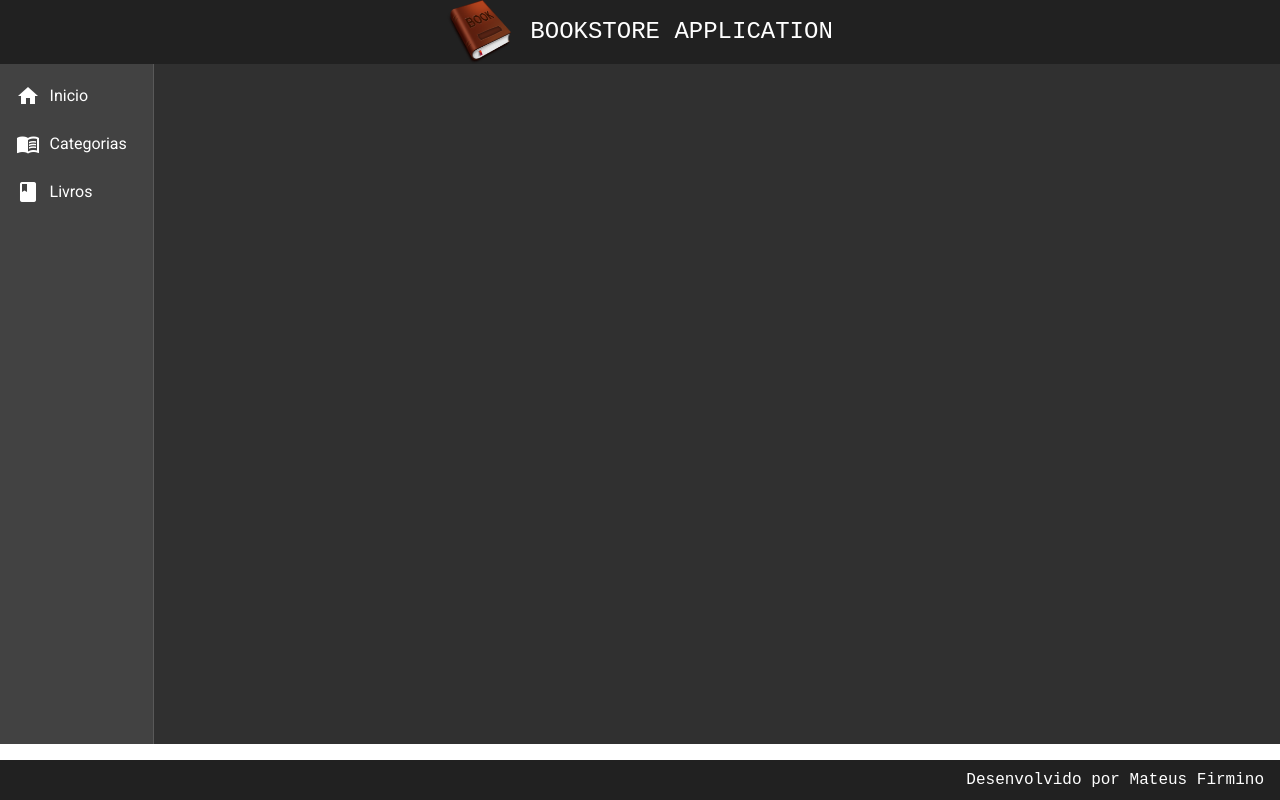
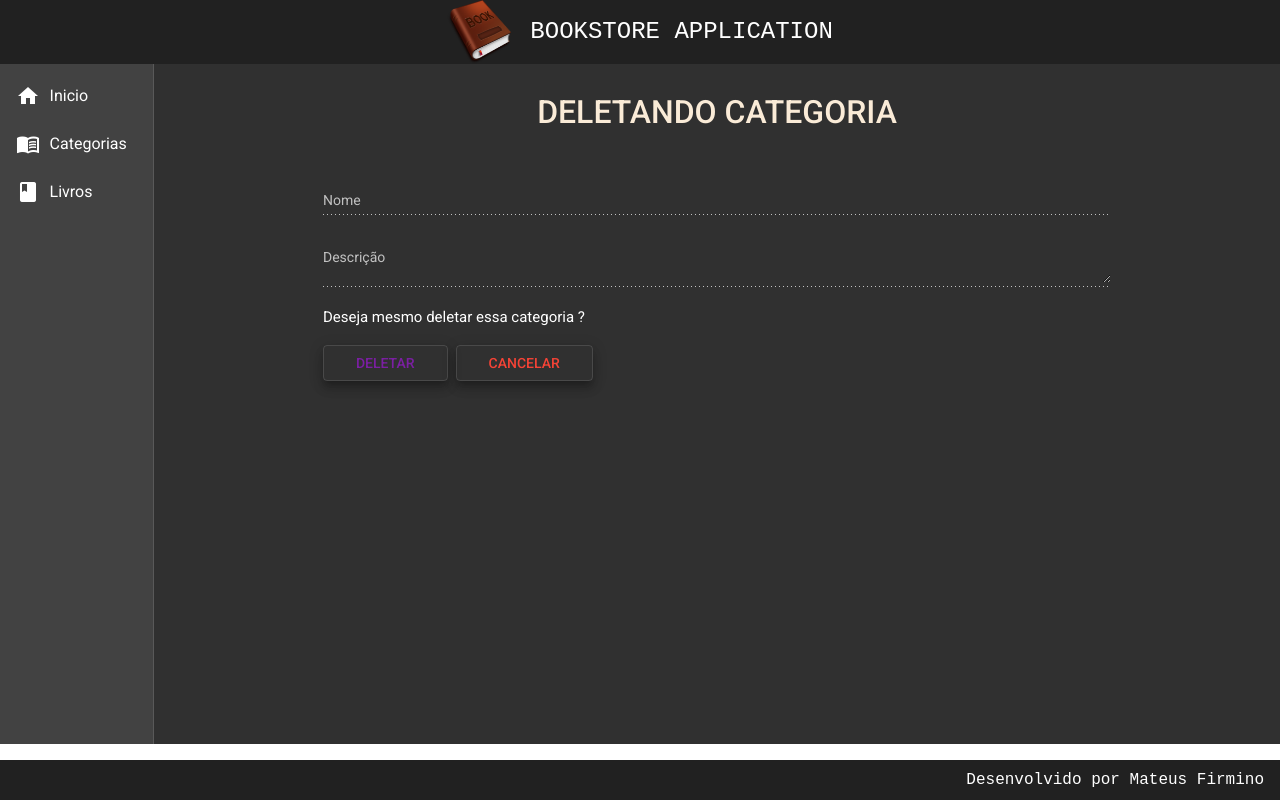
Before and after one commit to MateusFirmino/front-bookstore, an Angular app: page /categorias/delete/1 in a window 1280 px wide. Before the commit this address led to /. Built offline with nearby package versions, Linux system fonts and the light colour scheme.

Commit message:
Implementando Categoria-Delete

```diff
--- a/src/app/app.module.ts
+++ b/src/app/app.module.ts
@@ -26,6 +26,7 @@
 import {HomeComponent} from './components/views/home/home.component';
 import {CategoriaReadComponent} from './components/views/categoria/categoria-read/categoria-read.component';
 import {CategoriaCreateComponent} from './components/views/categoria/categoria-create/categoria-create.component';
+import { CategoriaDeleteComponent } from './components/views/categoria/categoria-delete/categoria-delete.component';
 
 
 
@@ -38,6 +39,7 @@
     HomeComponent,
     CategoriaReadComponent,
     CategoriaCreateComponent,
+    CategoriaDeleteComponent,
   ],
   imports: [
     BrowserModule,
--- /dev/null
+++ b/src/app/components/views/categoria/categoria-delete/categoria-delete.component.css
@@ -0,0 +1,27 @@
+form {
+  text-align: center;
+  width: 70%;
+  margin: 2rem auto 0 auto;
+}
+
+h1 {
+  font-size: 2rem;
+  font-weight: 500;
+  margin-bottom: 3rem;
+  color: antiquewhite;
+}
+
+.form {
+  width: 100%;
+}
+
+.buttons {
+  width: 100%;
+  text-align: start;
+}
+
+button {
+  margin-right: .5rem;
+  padding-right: 2rem;
+  padding-left: 2rem;
+}
--- /dev/null
+++ b/src/app/components/views/categoria/categoria-delete/categoria-delete.component.html
@@ -0,0 +1,17 @@
+<form>
+  <h1> DELETANDO CATEGORIA </h1>
+
+  <mat-form-field class="form">
+    <mat-label>Nome</mat-label>
+    <input matInput type="text" name="nome" disabled>
+  </mat-form-field>
+  <mat-form-field class="form">
+    <mat-label>Descrição</mat-label>
+    <textarea matInput  type="text" name="descricao" disabled></textarea>
+  </mat-form-field>
+<h4 style="text-align: left">Deseja mesmo deletar essa categoria ?</h4>
+  <div class="buttons">
+    <button  class="mat-elevation-z8" mat-stroked-button color="primary"> DELETAR </button>
+    <button  class="mat-elevation-z8" mat-stroked-button color="warn"> CANCELAR </button>
+  </div>
+</form>
--- /dev/null
+++ b/src/app/components/views/categoria/categoria-delete/categoria-delete.component.ts
@@ -0,0 +1,15 @@
+import { Component, OnInit } from '@angular/core';
+
+@Component({
+  selector: 'app-categoria-delete',
+  templateUrl: './categoria-delete.component.html',
+  styleUrls: ['./categoria-delete.component.css']
+})
+export class CategoriaDeleteComponent implements OnInit {
+
+  constructor() { }
+
+  ngOnInit(): void {
+  }
+
+}
```
Also changed, not shown: src/app/app-routing.module.ts (+11 -5 lines), 1 other file (tests, documents, lock files or other folders).
